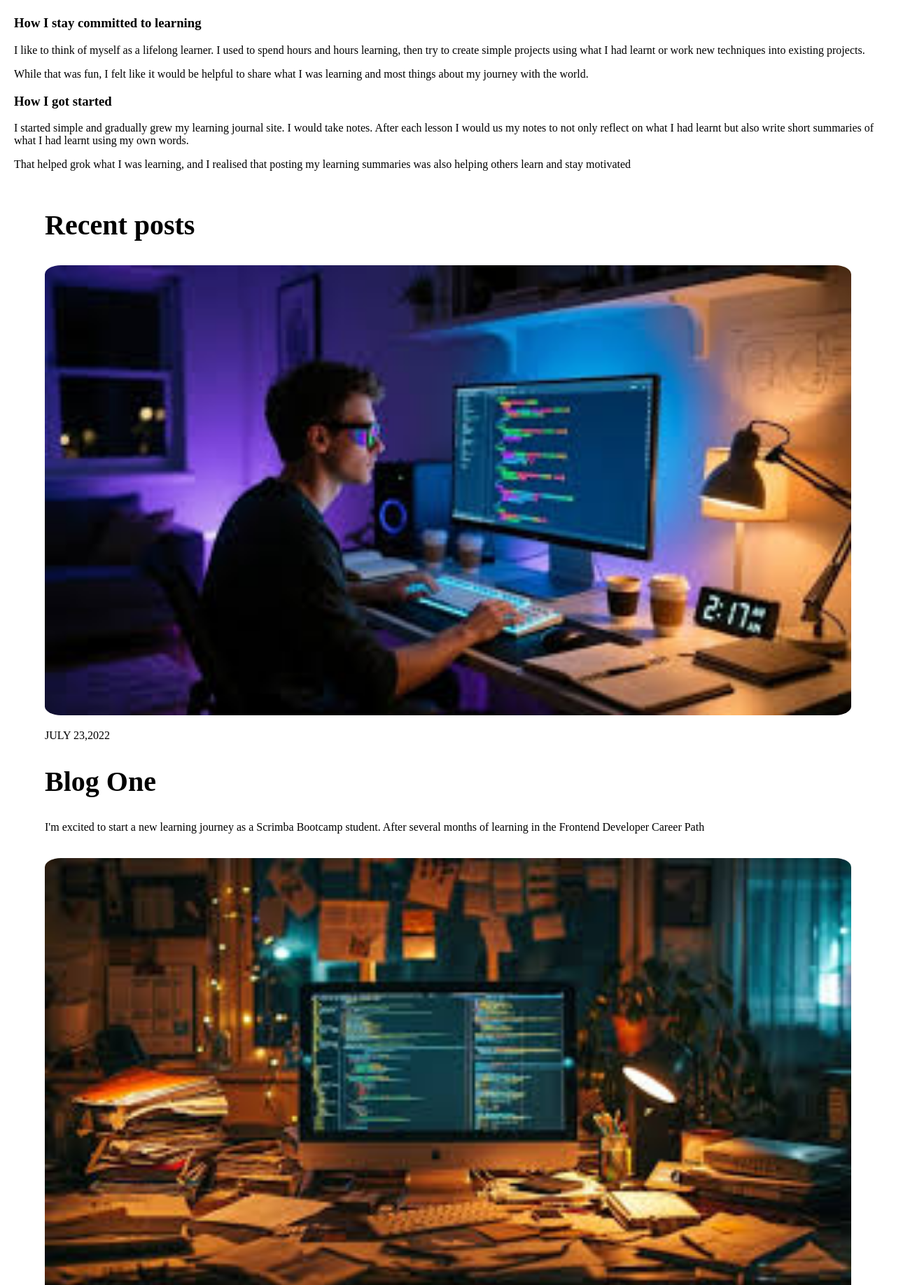
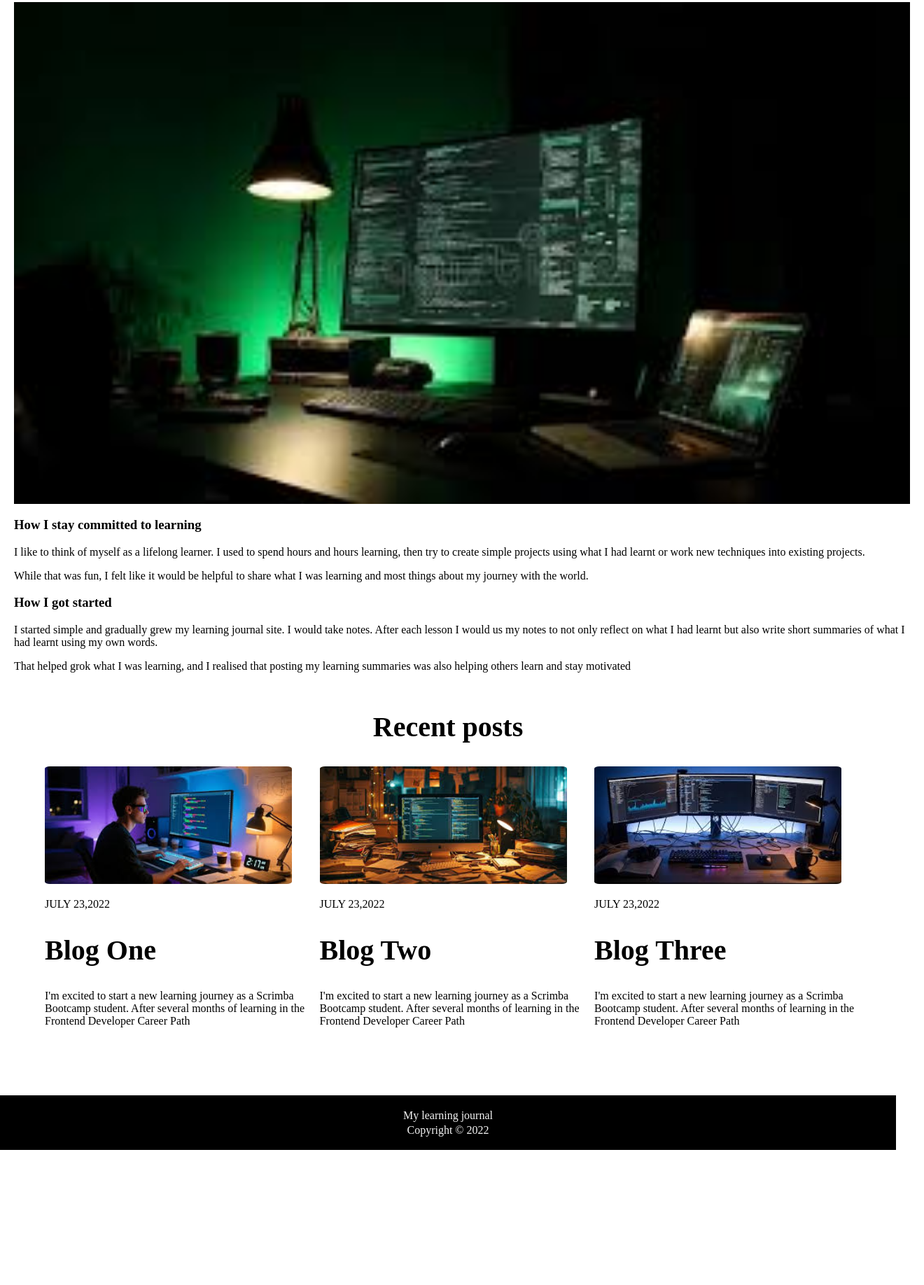
Before and after one commit to MaqC254/Scrimba_Solo_Projects, a website built with Vite: page Learning Journal/blog-content.html in a window 1280 px wide. Shown: the part 308-2144 px from the top of the page at 70% size, 1320 px wide, since content can reach past the window. After the commit the page ends 1951 px from the top, so only its background shows below. Built offline with nearby package versions, Linux system fonts and the light colour scheme.

Commit message:
Bigger screens done. Need to do more visual styling

```diff
--- a/Learning Journal/blog-content.html
+++ b/Learning Journal/blog-content.html
@@ -8,6 +8,7 @@
     <title>Blog Content</title>
 </head>
 <body>
+    <main>
     <div class="header">
             <div class="flex-left">
                 <i class="fa-solid fa-book"></i>
@@ -28,7 +29,7 @@
             and meet like minded peers
         </p>
 
-    <img src="#" alt="" >
+    <img src="./images/coding.jpeg" alt="coding" >
     <div>
         <h3>How I stay committed to learning</h3>
         <p>I like to think of myself as a lifelong learner. I used to spend hours and hours
@@ -49,9 +50,10 @@
             summaries was also helping others learn and stay motivated
         </p>
     </div>
-    </div>
+</div>
+<h2 class="recent-posts-header">Recent posts</h2>
     <div class="blog-section">
-        <h2>Recent posts</h2>
+
         <div class="blog-item">
             <img class="blog-image" src="./images/blog-1.jpeg">
             <p>JULY 23,2022</p>
@@ -77,6 +79,7 @@
             </p>
     </div>
     </div>
+    </main>
     <footer>
         <p>My learning journal</p>
         <p>Copyright &copy; 2022</p>
--- a/Learning Journal/css/style.css
+++ b/Learning Journal/css/style.css
@@ -2,6 +2,15 @@ html,
 body {
     margin: 0;
     padding: 0;
+}
+
+body {
+  display: flex;
+  flex-direction: column;
+}
+
+main {
+  flex: 1;
 }
 
 .recent-posts-header{
@@ -16,18 +25,18 @@ body {
 }
 
 .commitment{
-    margin-top: 45px;
+    margin-top: 2.813em;
 }
 
 .intro-text, h2{
-    font-size: 40px;
+    font-size: 2.5rem;
 }
 
 .profile-img{
     border-radius: 50%;
     align-self: center;
-    width: 150px;
-    height: 150px;
+    width: 9.375em;
+    height: 9.375em;
 }
 
 
@@ -37,11 +46,12 @@ body {
     align-items: center;
 }
 .page-header-text{
-    font-size: 12px;
+    font-size: 0.75rem;
 }
 
 .blog-item{
-    margin-bottom: 35px;
+    margin-bottom: 2.188em;
+    flex: 0 0 33.3333%;
 }
 
 .flex-left{
@@ -49,48 +59,50 @@ body {
 }
 
 .flex-right{
-    margin-right: 20px;
+    margin-right: 1.25em;
 }
 
 a.nav-item{
-    font-size: 12px;
+    font-size: 0.75rem;
     text-decoration: none;
     color: black;
     font-weight: 600;
-    margin-left: 15px;
-}
-
-.hidden-blog-items{
-    display: none;
+    margin-left: 1.25em;
 }
 
 .section-1{
+    width: 100%;
     display: flex;
     flex-direction: column;
-    padding: 30px 20px 5px 20px;
-    margin-bottom: 30px;
+    padding: 1.875em 1.25em 0.3125em 1.25em;
+    margin-bottom: 1.875em;
     text-align: left;
 }
 
 .bg{
     background-image: url(../images/coding.jpeg);
     background-color: black;
+    background-size: cover;
     color: white;
 }
 
 .blog-section{
+    display: flex;
+    flex-direction: column;
     margin-left: 5vw;
-    margin-right: 5vw;
+    margin-right: 3vw;
 }
 
 .blog-image{
     border-radius: 2%;
     align-self: center;
-    width: 90vw;
+    width: 90%;
+    height: 40%;
+    object-fit: cover;
 }
 
 .fa-book{
-    font-size: 25px;
+    font-size: 1.5625rem;
 }
 
 .view-more{
@@ -105,15 +117,24 @@ footer{
     background-color: black;
     text-align: center;
     color: whitesmoke;
-    line-height: 5px;
-    padding-bottom: 10px;
-    padding-top: 10px;
-    margin-top: 15px;
+    line-height: 0.3125em;
+    padding-bottom: 0.625em;
+    padding-top: 0.625em;
+    margin-top: 0.9375em;
+    width: 100%;
 }
 
+.hidden{
+    display: none;
+}
+
+
 @media (min-width: 768px){
-    body{
-        font-size: medium;
-        /* placeholder */
+    .blog-section{
+        flex-direction: row;
+        flex-wrap: wrap;
+    }
+    .header, .section-1{
+        width: 100%;
     }
 }
```
Also changed, not shown: Learning Journal/about-me.html (+4 -1 lines), Learning Journal/index.html (+5 -8 lines), Learning Journal/scripts/index.js (+7 -3 lines).
